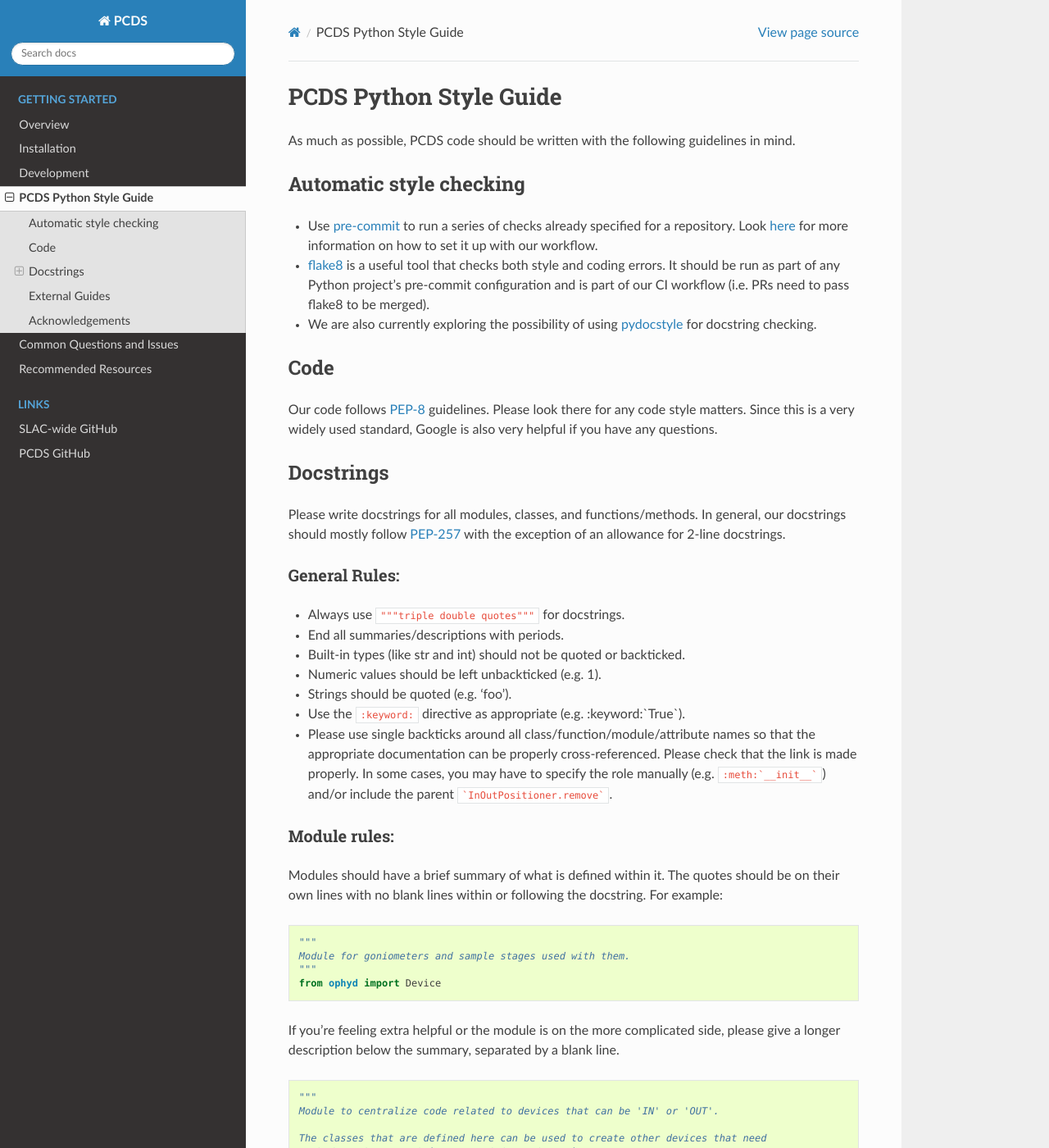
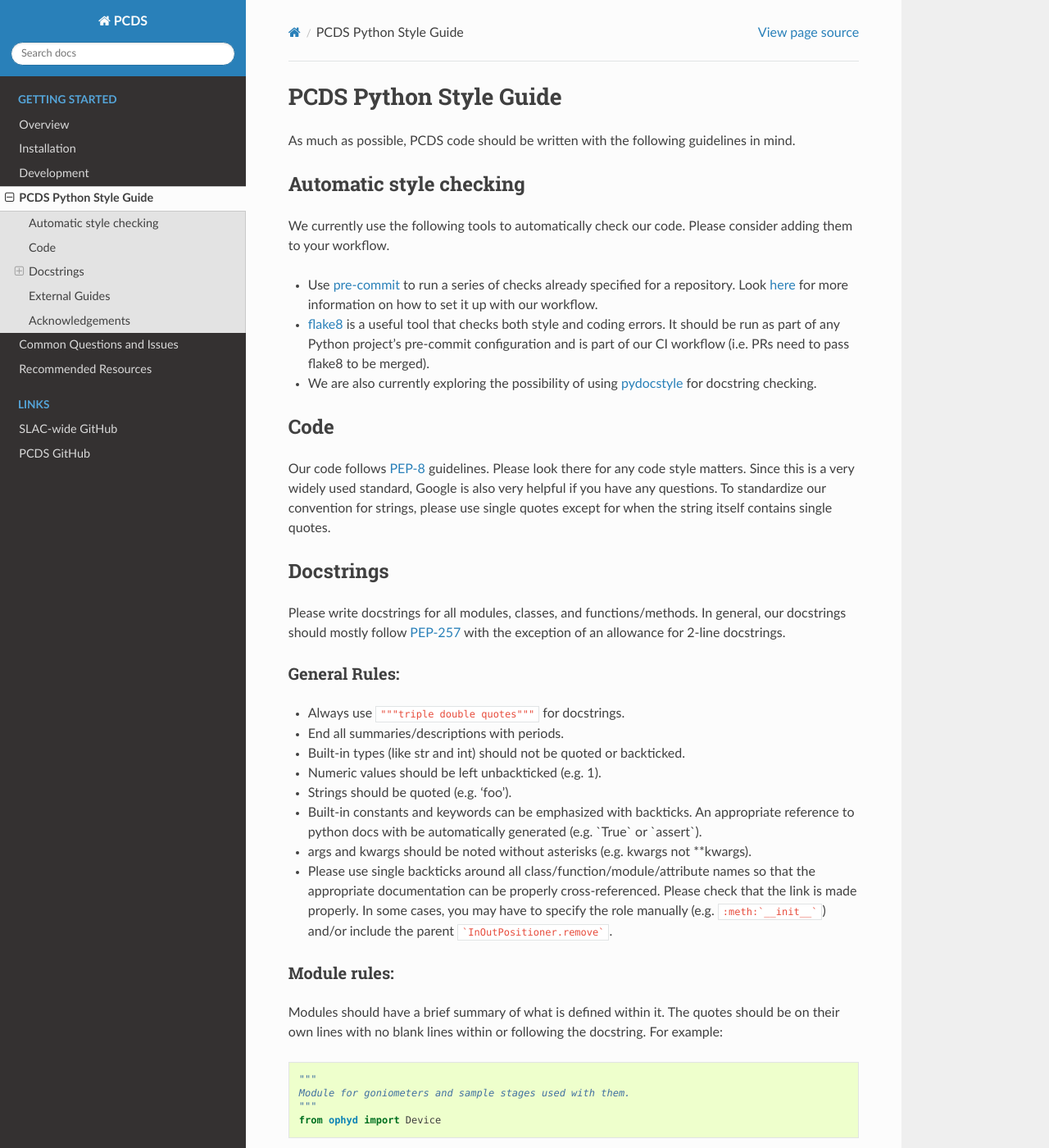
Before and after one commit to pcdshub/pcdshub.github.io, a Sphinx documentation site: the page built from source/style.rst, in a window 1280 px wide and 1400 px high. Shown: the whole window at 82% size. Built offline with Sphinx 7.4.7 and the Read the Docs theme 2.0.0, drawn with Linux system fonts in a browser that asks for light colours; some of the changed text lies outside the part shown.

Commit message:
MNT: Update rules and add clarifications

```diff
--- a/source/style.rst
+++ b/source/style.rst
@@ -6,6 +6,9 @@ in mind.
 
 Automatic style checking
 ========================
+We currently use the following tools to automatically check our code. Please
+consider adding them to your workflow.
+
 * Use `pre-commit <https://pre-commit.com>`_ to run a series of checks already
   specified for a repository. Look `here
   <https://github.com/pcdshub/pre-commit-hooks>`__ for more information on how
@@ -21,7 +24,8 @@ Code
 ====
 Our code follows `PEP-8`_ guidelines. Please look there for any code style
 matters. Since this is a very widely used standard, Google is also very helpful
-if you have any questions.
+if you have any questions. To standardize our convention for strings, please
+use single quotes except for when the string itself contains single quotes.
 
 Docstrings
 ==========
@@ -36,7 +40,11 @@ General Rules:
 * Built-in types (like str and int) should not be quoted or backticked.
 * Numeric values should be left unbackticked (e.g. 1).
 * Strings should be quoted (e.g. 'foo').
-* Use the ``:keyword:`` directive as appropriate (e.g. \:keyword:\`True\`).
+* Built-in constants and keywords can be emphasized with backticks. An
+  appropriate reference to python docs with be automatically generated
+  (e.g. \`True\` or \`assert\`).
+* args and kwargs should be noted without asterisks (e.g. kwargs not
+  \*\*kwargs).
 * Please use single backticks around all class/function/module/attribute names
   so that the appropriate documentation can be properly cross-referenced.
   Please check that the link is made properly. In some cases, you may have to
@@ -131,7 +139,8 @@ Some PCDS-specific rules for these docstrings:
   Parameters section. Therefore, the :meth:`__init__` method can be blank.
 
 Please note: In list sections, the colon must be preceded by a space, or
-omitted if the type is absent.
+omitted if the type is absent. Also, the type should not be backticked, even if
+it's a custom object; the reference will be made anyway.
 
 .. code::
 
```
